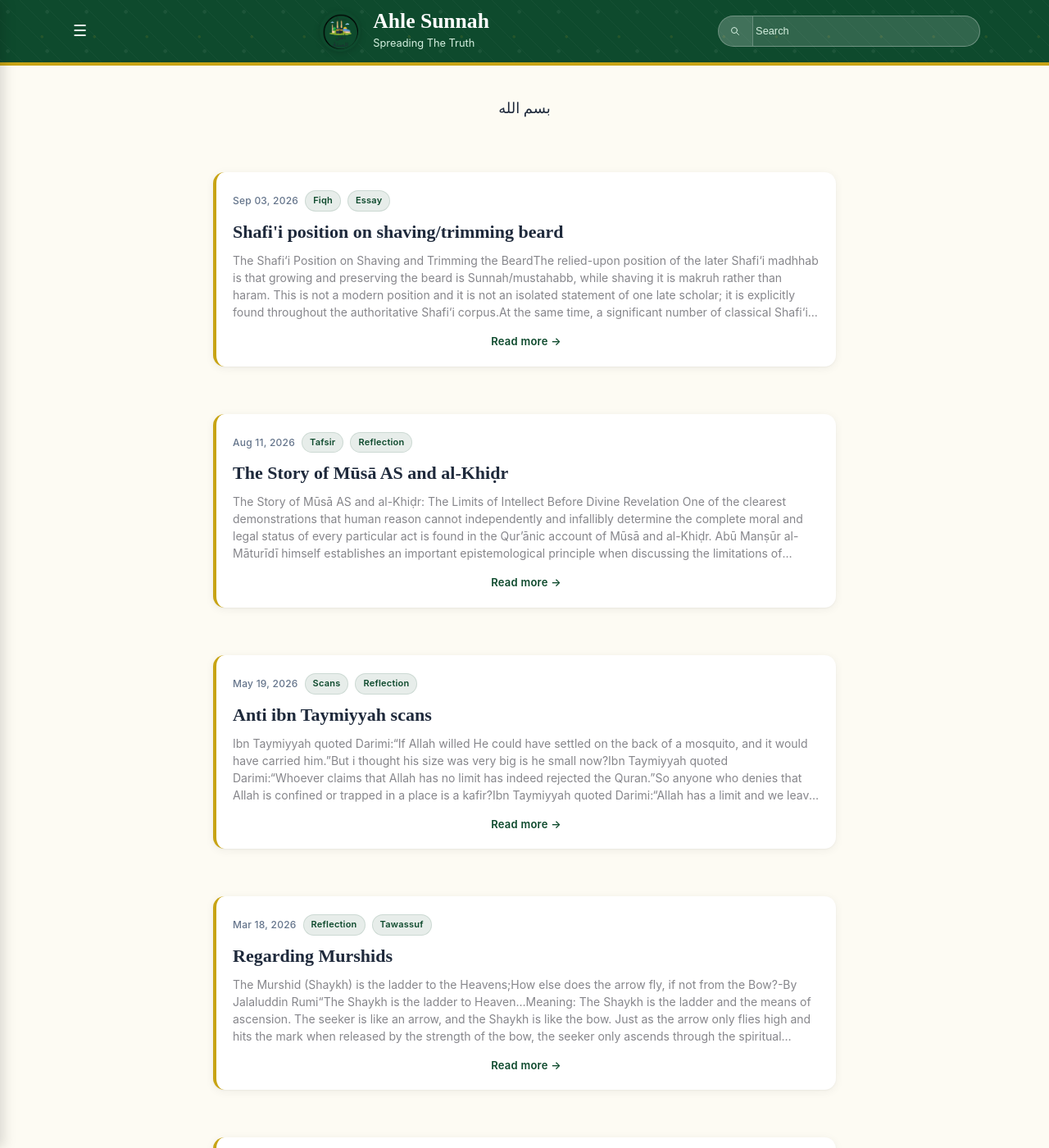
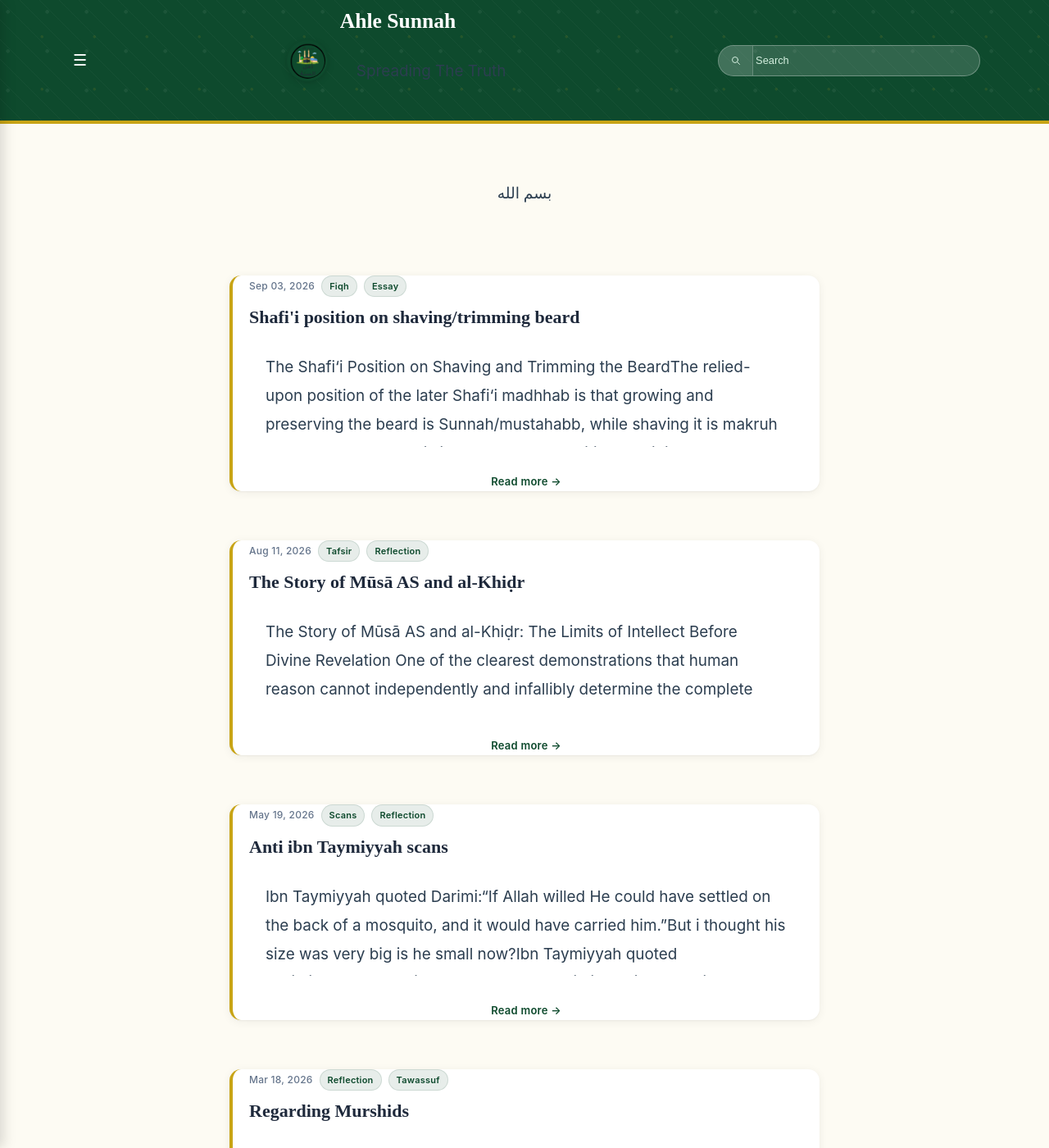
Before and after one commit to Fali17/ahlesunnah, a Jekyll site: the page built from index.html, in a window 1280 px wide and 1400 px high. Shown: the whole window at 82% size. Built offline with Jekyll 4.4.1, drawn with Linux system fonts in a browser that asks for light colours; the list of posts is cut into pages by our own code.

Commit message:
Update main.css

```diff
--- a/assets/css/main.css
+++ b/assets/css/main.css
@@ -778,28 +778,47 @@
     width: 100%;
   }
 }
-/* --- 1. Fix the Presentation Container for all Posts --- */
-article, .post-content, main, .essay-body {
-    max-width: 760px;          /* Stops text from stretching too wide on desktops */
-    margin: 40px auto;         /* Centers the article layout cleanly */
-    padding: 0 24px;           /* Mobile side padding */
-    line-height: 1.8;          /* Gives reading sentences breathing room */
-    font-size: 1.15rem;        /* Clear academic font size scale */
-    color: #2c3e50;            /* Softer dark text color to reduce eye strain */
+/* ==========================================================================
+   1. REGULAR TEXT CONTAINER FIX
+   ========================================================================== */
+
+/* Centers reading column and makes long essays look professional on desktops */
+article, .post-content, main, p {
+    max-width: 760px !important;
+    margin: 30px auto !important;
+    padding: 0 20px !important;
+    line-height: 1.85 !important;         /* Crisp sentence breathing room */
+    font-size: 1.18rem !important;        /* Academic typography sizing */
+    color: #2c3e50 !important;            /* Soft dark slate color to prevent eye strain */
 }
 
-/* --- 2. Automatic Arabic Layout Rule --- */
-/* This targets any block quotes containing Arabic characters across all 60 posts */
-blockquote:has([lang="ar"]), blockquote:has(.arabic-text), p:has([lang="ar"]) {
-    font-family: 'Amiri', 'Traditional Arabic', serif;
-    font-size: 1.6rem;         /* Enlarged so diacritics / harakat are readable */
-    line-height: 2.4;          /* Stops vowel markings overlapping between lines */
-    text-align: right !important; /* Pulls text to the right for natural RTL reading */
-    direction: rtl !important; /* Sets logical right-to-left punctuation punctuation layouts */
-    background-color: #fbfbfa; /* Off-white block container paper background */
-    padding: 20px 30px;
-    border-right: 5px solid #c5a059; /* Traditional gold-accented vertical margin stripe */
-    border-left: none !important;
-    margin: 30px 0;
-    border-radius: 4px;
+/* ==========================================================================
+   2. AUTOMATED ARABIC TEXT DETECTOR (NO POST EDITING REQUIRED)
+   ========================================================================== */
+
+/* Load a beautiful traditional Arabic academic typeface from Google Fonts */
+@import url('https://googleapis.com');
+
+/* Forces any string of Arabic text on your entire website to flow elegantly */
+:lang(ar), [dir="rtl"], p:not(:empty) {
+    unicode-bidi: plaintext !important; /* Automatically detects Arabic blocks and flips layout direction right-to-left */
 }
+
+/* Applies typography formatting globally to Arabic scripts found inside your 60 posts */
+@font-face {
+    font-family: 'AutomatedArabic';
+    src: local('Amiri'), local('Traditional Arabic');
+    unicode-range: U+0600-06FF, U+0750-077F, U+FB50-FDFF, U+FE70-FEFF; /* Targets all Arabic script Unicode blocks */
+}
+
+/* Upgrades the font scale and spacing whenever the browser detects the Arabic range */
+article, .post-content, p {
+    font-family: 'AutomatedArabic', inherit !important;
+}
+
+/* Target elements displaying Arabic script directly to give them adequate script spacing */
+*[lang="ar"], .arabic-text {
+    font-size: 1.55rem !important; /* Enlarged so fine diacritics / harakat vowel marks are perfectly clear */
+    line-height: 2.4 !important;    /* Spreads lines apart so vertical text markings never overlap */
+    font-family: 'Amiri', serif !important;
+}
```
